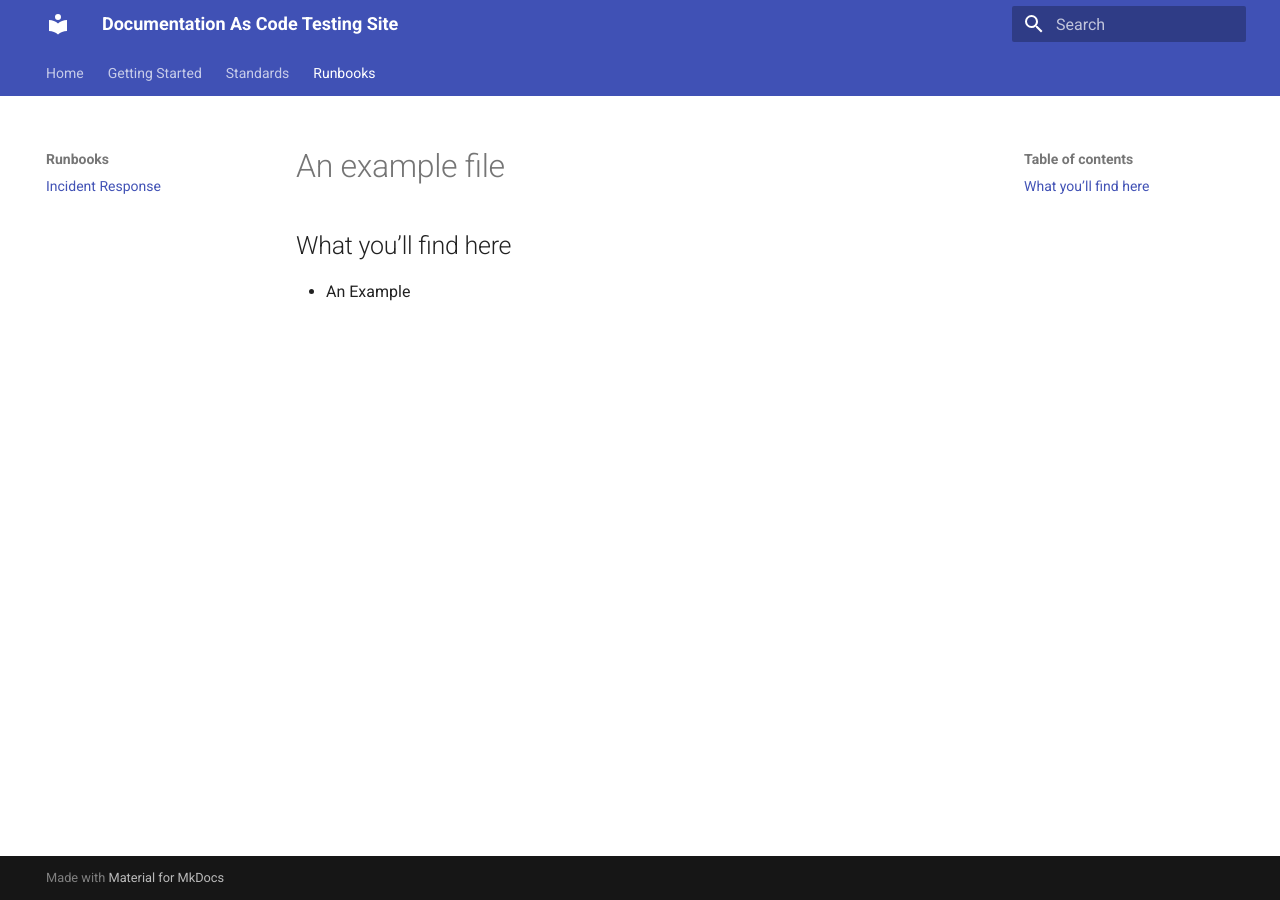
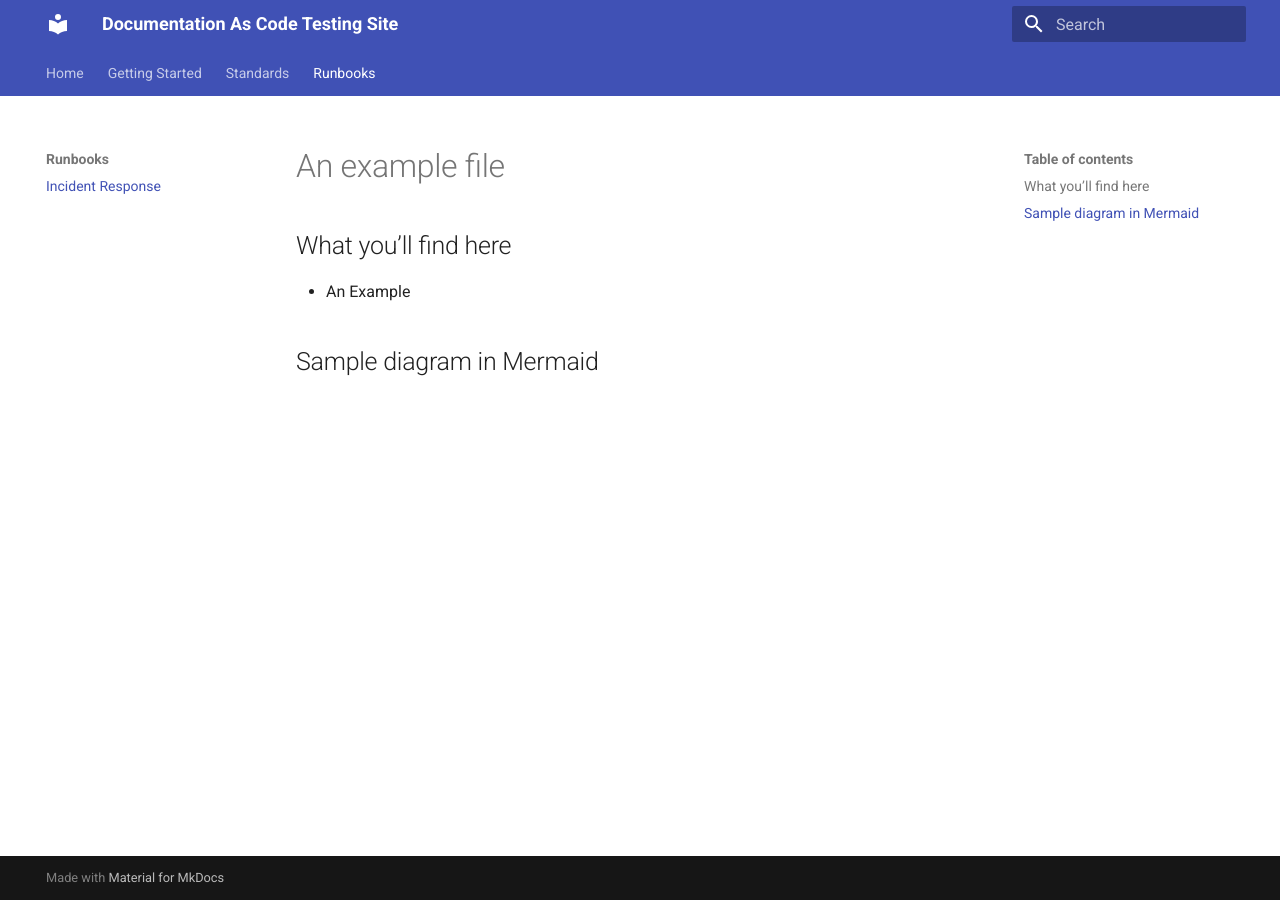
Before and after one commit to mattharris96/DocAsCodeTesting, an MkDocs documentation site: the page built from docs/runbooks/incident-respone.md, in a window 1280 px wide. Built offline with MkDocs 1.6.1 and Material for MkDocs 9.7.7, drawn with Linux system fonts in a browser that asks for light colours.

Commit message:
Update incident-respone.md

```diff
--- a/docs/runbooks/incident-respone.md
+++ b/docs/runbooks/incident-respone.md
@@ -3,3 +3,5 @@
 
 ## What you’ll find here
 - An Example
+
+## Sample diagram in Mermaid
```
